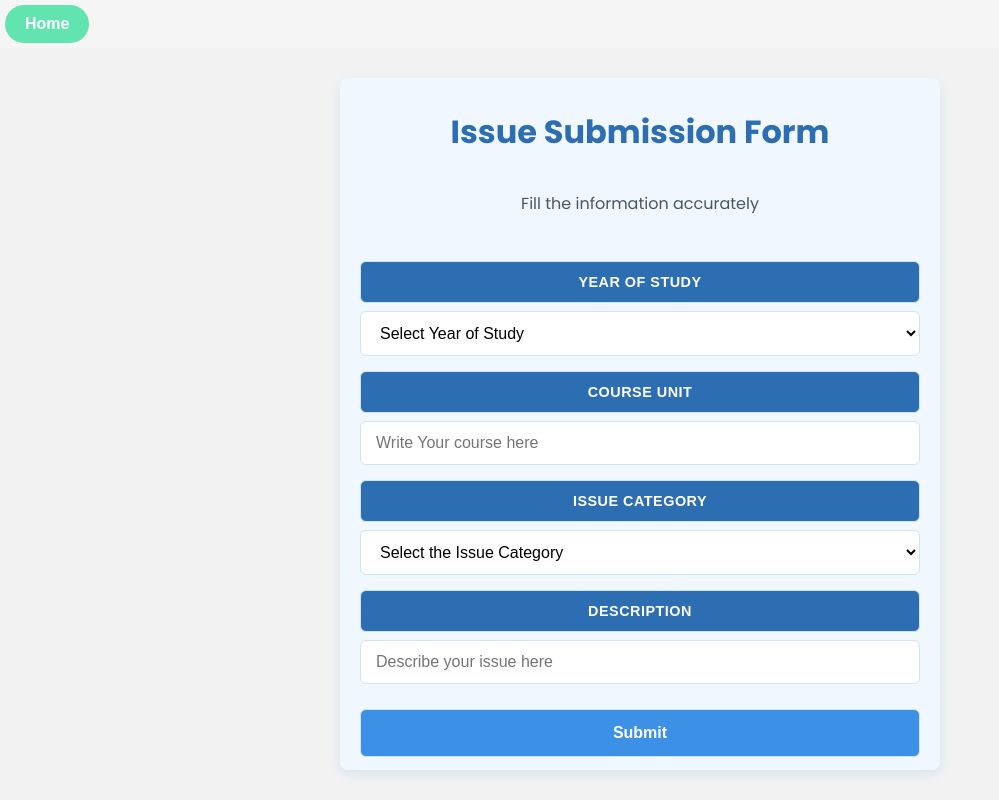
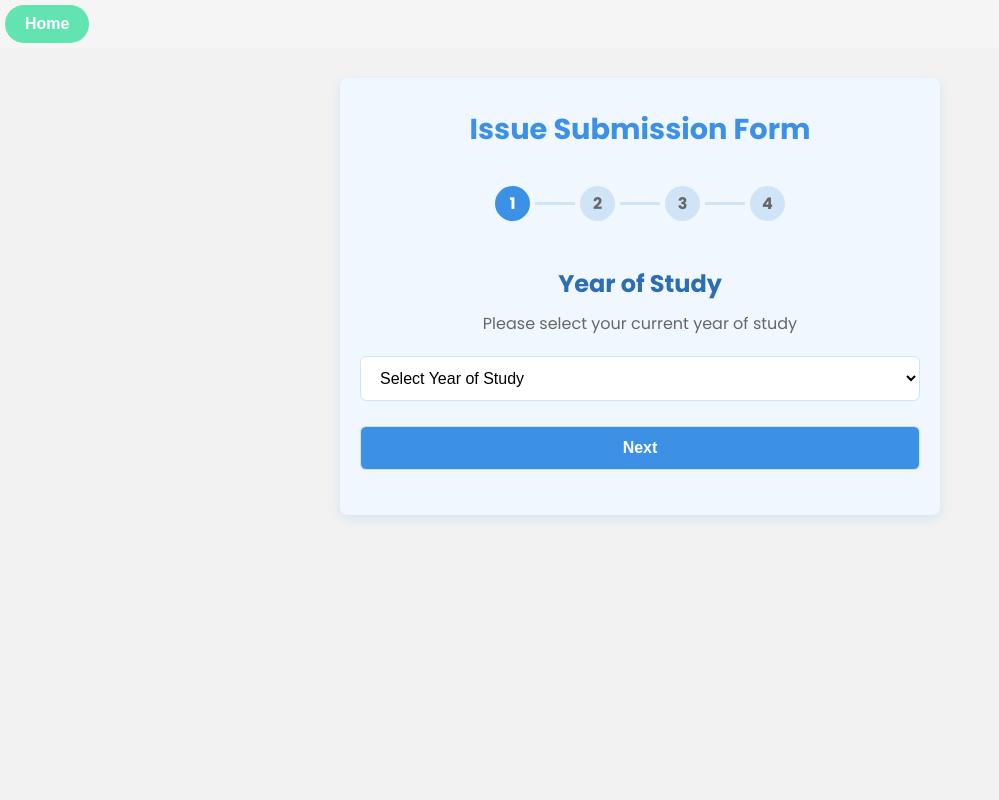
Before and after one commit to MORISON-K/AITS, a React (Vite) app in the folder client/aits_frontend/: page /IssueSubmission-Page in a window 1280 px wide. Shown: the whole page, without its empty margins (0-999 px from the left). Built offline with nearby package versions, Linux system fonts and the light colour scheme; no server answers.

Commit message:
Update IssueSubmission_form.jsx

```diff
--- a/client/aits_frontend/src/IssueSubmission_form.jsx
+++ b/client/aits_frontend/src/IssueSubmission_form.jsx
@@ -1,62 +1,254 @@
-import React, { useState } from 'react'
+// import React, { useState } from 'react'
+// function IssueSubmission_form() {
+//   const IssueSubmission = ({handlePageChange}) => {}
+//   const [formData, SetFormData] = useState({
+//     yearOfStudy: "",
+//     courseUnit: "",
+//     issueCategory: "",
+//     description: "",
+//   });
+
+
+//   const handleChange = (event) => {
+
+//     SetFormData({...formData, [event.target.name]: event.target.value});
+//   };
+
+//   const handleSubmit = (event) => {
+//     event.preventDefault();
+
+//     if (!formData.yearOfStudy || !formData.courseUnit || !formData.issueCategory || !formData.description){
+//       alert("Please fill all the fields");
+//     }
+
+//     console.log("Isue submitted", formData)
+
+//   }
+//   return (
+//     <div className='issueForm'>
+//       <h1 className='issueh1'>Issue Submission Form</h1>
+//       <form onSubmit={handleSubmit}>
+//         <label className='issueLabel'>Fill the information accurately</label><br />
+//         <button className='issueButton'>YEAR OF STUDY</button>
+//         <select name="yearOfStudy" value={formData.yearOfStudy} onChange={handleChange} className='issueContent'>
+//           <option value="">Select Year of Study</option>
+//           <option value="yearOne">Year One</option>
+//           <option value="yearTwo">Year Two</option>
+//           <option value="yearThree">Year Three</option>
+//           <option value="yearFour">Year Four</option>
+//           <option value="yearFive">Year Five</option>
+//         </select><br />
+
+//         <button className='issueButton'>COURSE UNIT</button>
+//         <input type="text" name="courseUnit" placeholder='Write Your course here' className='issueContent' /> <br />
+//         <button className='issueButton'>ISSUE CATEGORY</button>
+//         <select name="issueCategory" value={formData.issueCategory} onChange={handleChange} className='issueContent'>
+//           <option value="">Select the Issue Category</option>
+//           <option value="missingMarks">Missing Marks</option>
+//           <option value="incorrectGrades">Incorrect Grades</option>
+//           <option value="remarking">Remarking</option>
+//           <option value="other">Other</option>
+//         </select><br />
+//         <button className='issueButton'>DESCRIPTION</button>
+//         <input type="text" name='description' placeholder='Describe your issue here' className='issueContent' /><br />
+//         <button className='issueSubmit-button'>Submit</button>
+//       </form>
+
+//     </div>
+//   )
+// }
+
+// export default IssueSubmission_form
+
+import React, { useState } from 'react';
+import './IssueSubmission.css'; // Make sure to create this CSS file
 
 function IssueSubmission_form() {
-  const IssueSubmission = ({handlePageChange}) => {}
-  const [formData, SetFormData] = useState({
+  // State for form data
+  const [formData, setFormData] = useState({
     yearOfStudy: "",
     courseUnit: "",
     issueCategory: "",
     description: "",
   });
 
+  // State to track current step
+  const [currentStep, setCurrentStep] = useState(1);
 
+  // Handle form field changes
   const handleChange = (event) => {
-
-    SetFormData({...formData, [event.target.name]: event.target.value});
+    setFormData({...formData, [event.target.name]: event.target.value});
   };
 
+  // Navigate to next step
+  const nextStep = () => {
+    // Validate current step before proceeding
+    if (currentStep === 1 && !formData.yearOfStudy) {
+      alert("Please select your year of study");
+      return;
+    }
+    if (currentStep === 2 && !formData.courseUnit) {
+      alert("Please enter your course unit");
+      return;
+    }
+    if (currentStep === 3 && !formData.issueCategory) {
+      alert("Please select an issue category");
+      return;
+    }
+
+    setCurrentStep(currentStep + 1);
+  };
+
+  // Navigate to previous step
+  const prevStep = () => {
+    setCurrentStep(currentStep - 1);
+  };
+
+  // Handle form submission
   const handleSubmit = (event) => {
     event.preventDefault();
-
-    if (!formData.yearOfStudy || !formData.courseUnit || !formData.issueCategory || !formData.description){
-      alert("Please fill all the fields");
+    if (!formData.description) {
+      alert("Please provide a description of your issue");
+      return;
     }
 
-    console.log("Isue submitted", formData)
+    // Here you would typically send the data to your backend
+    console.log("Issue submitted", formData);
 
-  }
+    // Show success message
+    alert("Your issue has been submitted successfully!");
+
+    // Reset form
+    setFormData({
+      yearOfStudy: "",
+      courseUnit: "",
+      issueCategory: "",
+      description: "",
+    });
+    setCurrentStep(1);
+  };
+
+  // Progress indicator
+  const renderProgress = () => {
     return (
-    <div className='issueForm'>
-      <h1 className='issueh1'>Issue Submission Form</h1>
-      <form onSubmit={handleSubmit}>
-        <label className='issueLabel'>Fill the information accurately</label><br />
-        <button className='issueButton'>YEAR OF STUDY</button>
-        <select name="yearOfStudy" value={formData.yearOfStudy} onChange={handleChange} className='issueContent'>
+      <div className="progress-indicator">
+        <div className={`step ${currentStep >= 1 ? 'active' : ''}`}>1</div>
+        <div className="connector"></div>
+        <div className={`step ${currentStep >= 2 ? 'active' : ''}`}>2</div>
+        <div className="connector"></div>
+        <div className={`step ${currentStep >= 3 ? 'active' : ''}`}>3</div>
+        <div className="connector"></div>
+        <div className={`step ${currentStep >= 4 ? 'active' : ''}`}>4</div>
+      </div>
+    );
+  };
+
+  // Render different form steps
+  const renderStep = () => {
+    switch(currentStep) {
+      case 1:
+        return (
+          <div className="form-step">
+            <h2>Year of Study</h2>
+            <p>Please select your current year of study</p>
+            <select
+              name="yearOfStudy"
+              value={formData.yearOfStudy}
+              onChange={handleChange}
+              className="issueContent"
+            >
               <option value="">Select Year of Study</option>
               <option value="yearOne">Year One</option>
               <option value="yearTwo">Year Two</option>
               <option value="yearThree">Year Three</option>
               <option value="yearFour">Year Four</option>
               <option value="yearFive">Year Five</option>
-        </select><br />
+            </select>
+            <div className="form-navigation">
+              <button type="button" onClick={nextStep} className="next-button">Next</button>
+            </div>
+          </div>
+        );
 
-        <button className='issueButton'>COURSE UNIT</button>
-        <input type="text" name="courseUnit" placeholder='Write Your course here' className='issueContent' /> <br />
-        <button className='issueButton'>ISSUE CATEGORY</button>
-        <select name="issueCategory" value={formData.issueCategory} onChange={handleChange} className='issueContent'>
+      case 2:
+        return (
+          <div className="form-step">
+            <h2>Course Unit</h2>
+            <p>Enter the course unit related to your issue</p>
+            <input
+              type="text"
+              name="courseUnit"
+              value={formData.courseUnit}
+              onChange={handleChange}
+              placeholder="Write your course here"
+              className="issueContent"
+            />
+            <div className="form-navigation">
+              <button type="button" onClick={prevStep} className="prev-button">Previous</button>
+              <button type="button" onClick={nextStep} className="next-button">Next</button>
+            </div>
+          </div>
+        );
+
+      case 3:
+        return (
+          <div className="form-step">
+            <h2>Issue Category</h2>
+            <p>Select the category that best describes your issue</p>
+            <select
+              name="issueCategory"
+              value={formData.issueCategory}
+              onChange={handleChange}
+              className="issueContent"
+            >
               <option value="">Select the Issue Category</option>
               <option value="missingMarks">Missing Marks</option>
               <option value="incorrectGrades">Incorrect Grades</option>
               <option value="remarking">Remarking</option>
               <option value="other">Other</option>
-        </select><br />
-        <button className='issueButton'>DESCRIPTION</button>
-        <input type="text" name='description' placeholder='Describe your issue here' className='issueContent' /><br />
-        <button className='issueSubmit-button'>Submit</button>
+            </select>
+            <div className="form-navigation">
+              <button type="button" onClick={prevStep} className="prev-button">Previous</button>
+              <button type="button" onClick={nextStep} className="next-button">Next</button>
+            </div>
+          </div>
+        );
+
+      case 4:
+        return (
+          <div className="form-step">
+            <h2>Description</h2>
+            <p>Please provide details about your issue</p>
+            <textarea
+              name="description"
+              value={formData.description}
+              onChange={handleChange}
+              placeholder="Describe your issue here"
+              className="issueContent description-input"
+              rows="5"
+            />
+            <div className="form-navigation">
+              <button type="button" onClick={prevStep} className="prev-button">Previous</button>
+              <button type="button" onClick={handleSubmit} className="submit-button">Submit Issue</button>
+            </div>
+          </div>
+        );
+
+      default:
+        return null;
+    }
+  };
+
+
+  return (
+    <div className="issueForm">
+      <h1 className="issueh1">Issue Submission Form</h1>
+      {renderProgress()}
+      <form onSubmit={(e) => e.preventDefault()}>
+        {renderStep()}
       </form>
-
     </div>
-  )
+  );
 }
 
-export default IssueSubmission_form
+export default IssueSubmission_form;
```
Lines whose indentation alone changed are shown as unchanged.
